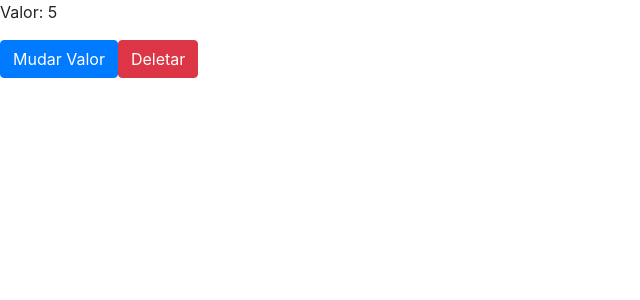
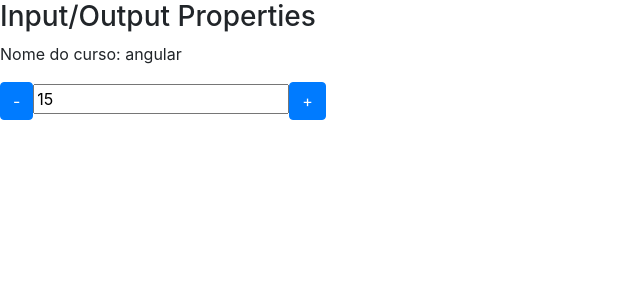
Before and after one commit to LucasTeotonio7/angular-cli, an Angular app in the folder data-binding/: page / in a window 1280 px wide. Shown: the top 300 px of the page, without its empty margins (0-640 px from the left). Built offline with nearby package versions, Linux system fonts and the light colour scheme.

Commit message:
A16-DOM and template access with viewChild

```diff
--- a/data-binding/src/app/app.component.html
+++ b/data-binding/src/app/app.component.html
@@ -1,4 +1,4 @@
-<app-cycle [initialValue]="value" *ngIf="!deleteCicle"></app-cycle>
+<!-- <app-cycle [initialValue]="value" *ngIf="!deleteCicle"></app-cycle>
 <button (click)="changeValue()" class="btn btn-primary">Mudar Valor</button>
-<button (click)="destroyCicle()" class="btn btn-danger">Deletar</button>
-<!-- <app-data-binding></app-data-binding> -->
+<button (click)="destroyCicle()" class="btn btn-danger">Deletar</button> -->
+<app-data-binding></app-data-binding>
--- a/data-binding/src/app/output-property/output-property.component.html
+++ b/data-binding/src/app/output-property/output-property.component.html
@@ -1,5 +1,5 @@
 <div>
     <button class="btn btn-primary" (click)="decrement()">-</button>
-    <input type="text" [value]="value" readonly>
+    <input type="text" [value]="value" readonly #fieldInput>
     <button class="btn btn-primary" (click)="increment()">+</button>
 </div>
--- a/data-binding/src/app/output-property/output-property.component.ts
+++ b/data-binding/src/app/output-property/output-property.component.ts
@@ -1,4 +1,4 @@
-import { Component, OnInit, Input, EventEmitter, Output } from '@angular/core';
+import { Component, OnInit, Input, EventEmitter, Output, ViewChild, ElementRef } from '@angular/core';
 
 @Component({
   selector: 'counter',
@@ -11,13 +11,15 @@ export class OutputPropertyComponent implements OnInit {
 
   @Output() changeValue = new EventEmitter();
 
+  @ViewChild('fieldInput') fieldValueInput!: ElementRef;
+
   increment(){
-    this.value++;
+    this.fieldValueInput.nativeElement.value++;
     this.changeValue.emit({newValue: this.value})
   }
 
   decrement(){
-    this.value--;
+    this.fieldValueInput.nativeElement.value--;
     this.changeValue.emit({newValue: this.value})
   }
 
```
